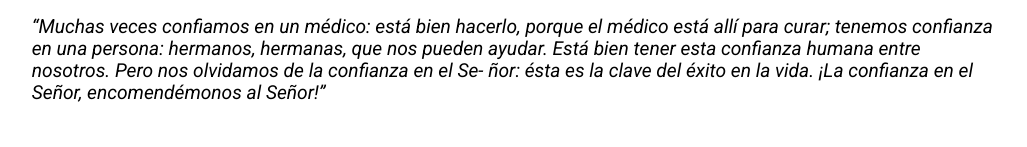
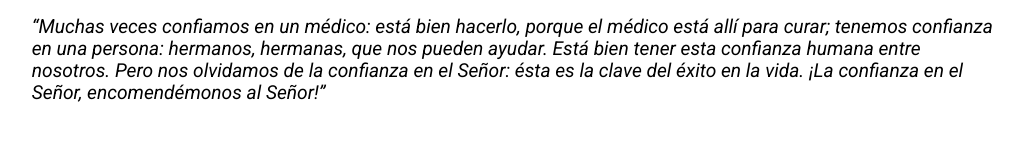
Before and after one commit to barbero-oe/rastreadores-hogueras, a website: page src/01-confianza.html in a window 1280 px wide. Shown: the part 5821-5968 px from the top of the page, without its empty margins (123-1150 px from the left). Drawn offline with Linux system fonts and the light colour scheme.

Commit message:
Fixes break

```diff
--- a/src/01-confianza.html
+++ b/src/01-confianza.html
@@ -401,7 +401,7 @@
         >“Muchas veces confiamos en un médico: está bien hacerlo, porque el
         médico está allí para curar; tenemos confianza en una persona: hermanos,
         hermanas, que nos pueden ayudar. Está bien tener esta confianza humana
-        entre nosotros. Pero nos olvidamos de la confianza en el Se- ñor: ésta
+        entre nosotros. Pero nos olvidamos de la confianza en el Señor: ésta
         es la clave del éxito en la vida. ¡La confianza en el Señor,
         encomendémonos al Señor!”</em
       >
```
